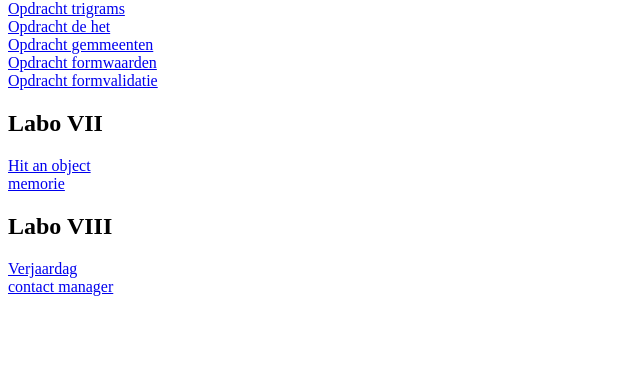
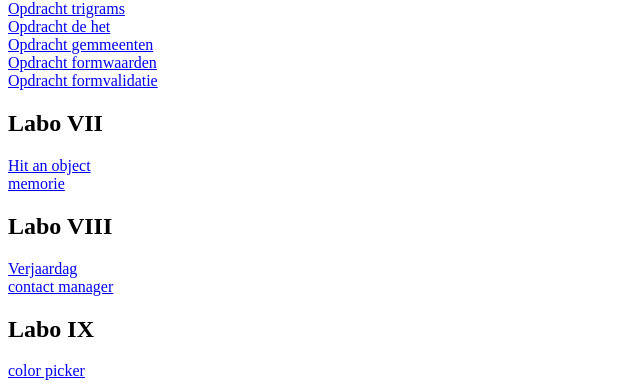
Before and after one commit to GuruGuru06/webDevelopment, a plain HTML site: page index.html in a window 1280 px wide. Shown: the part 646-1034 px from the top of the page, without its empty margins (0-640 px from the left). Before the commit the page ends 950 px from the top, so only its background shows below. Drawn offline with Linux system fonts and the light colour scheme.

Commit message:
vcx
cxvvc

```diff
--- a/index.html
+++ b/index.html
@@ -103,6 +103,8 @@
         <h2>Labo VIII</h2>
         <a href="Sem2/Labo8/opdrachtVerjaardag/index.html">Verjaardag</a><br>
         <a href="Sem2/Labo8/start%20contact%20manager%20opdracht/index.html">contact manager</a><br>
+        <h2>Labo IX</h2>
+        <a href="Sem2/Labo9/Start_Colorpicker/index.html">color picker</a><br>
 
 
 
```
